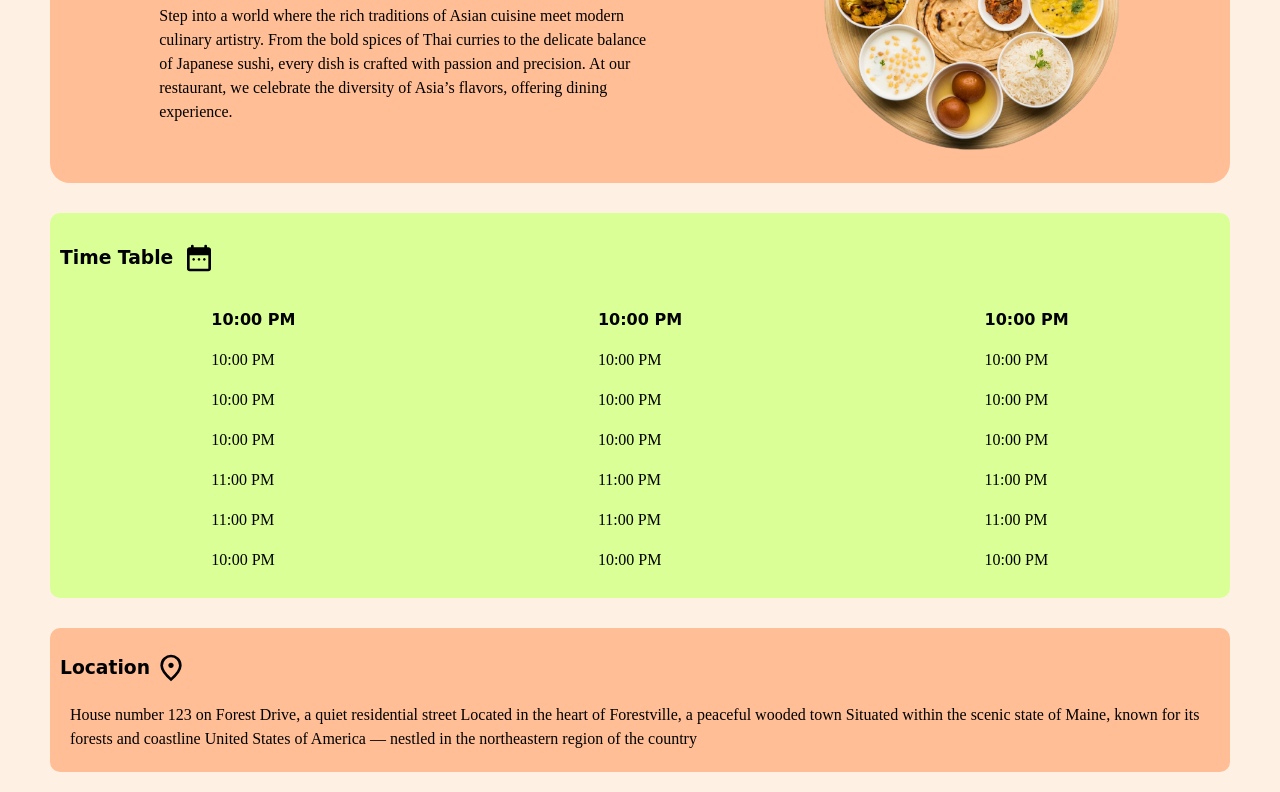
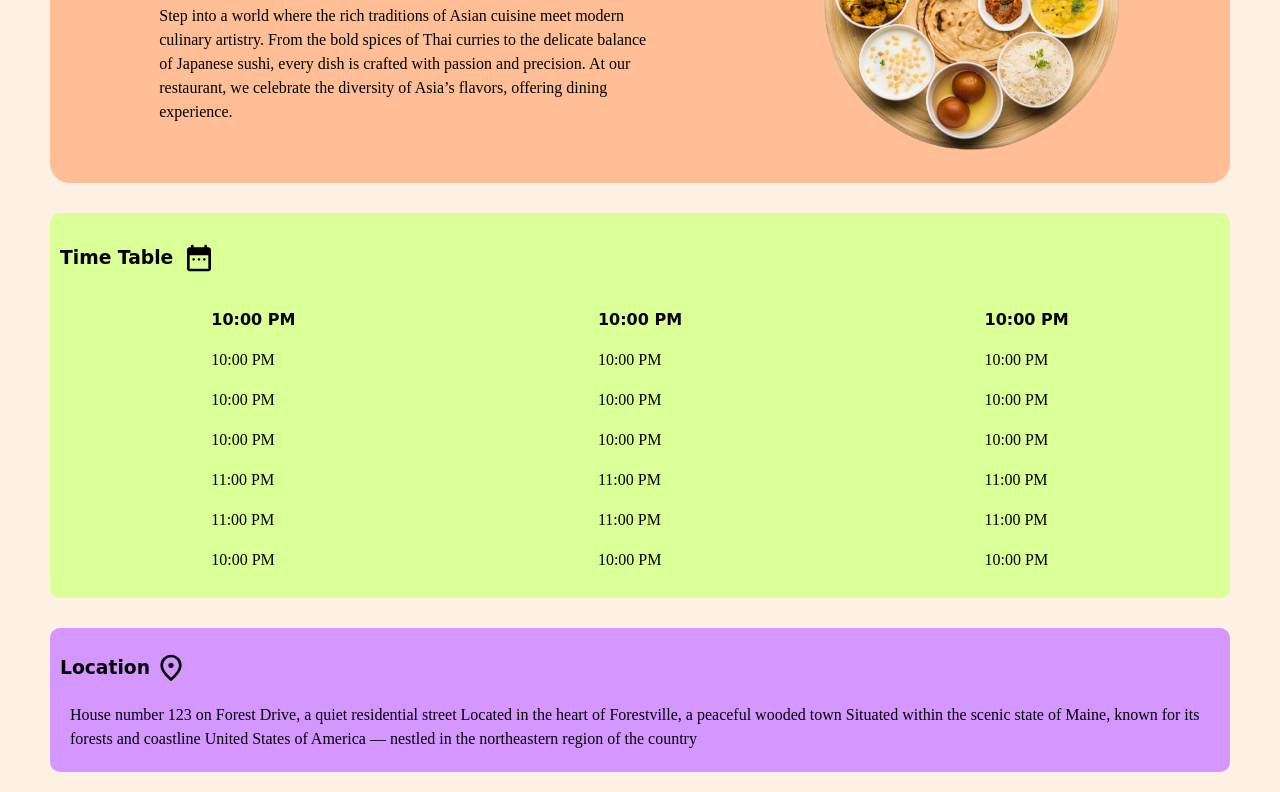
Before and after one commit to golam71/odin-restaurant-page, a website built with webpack: page src/template.html in a window 1280 px wide. Shown: the part 263-1055 px from the top of the page. Built offline with nearby package versions, Linux system fonts and the light colour scheme.

Commit message:
✨  Update location background color in location.css for improved styling

```diff
--- a/src/styles/home/location.css
+++ b/src/styles/home/location.css
@@ -1,5 +1,5 @@
 .location {
-  background-color: var(--tertiary-bg);
+  background-color: #d496ff;
   padding: 5px 10px;
   border-radius: 10px;
   margin: 10px 0px;
```
